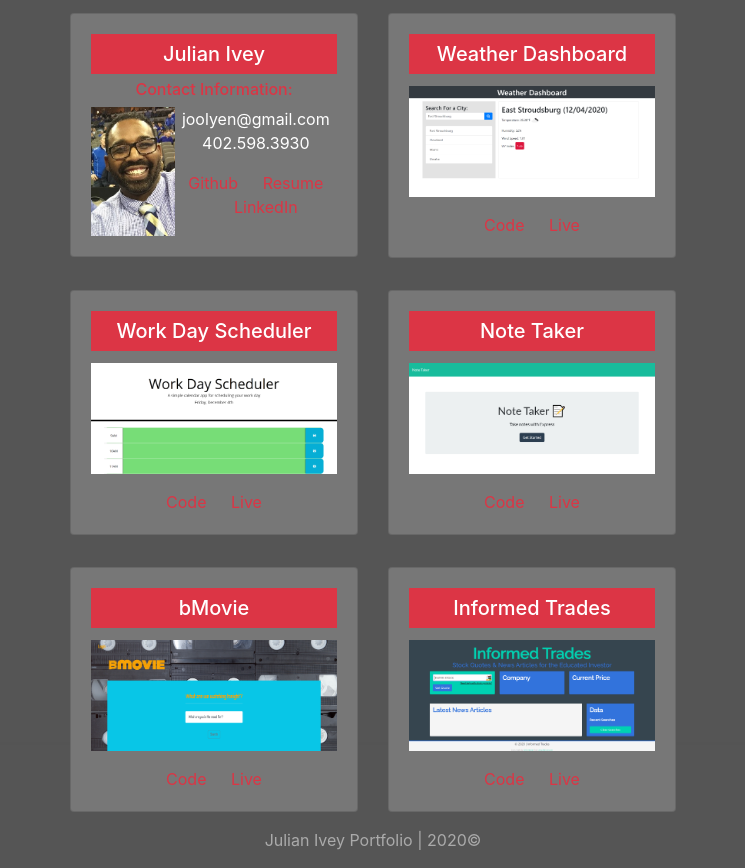
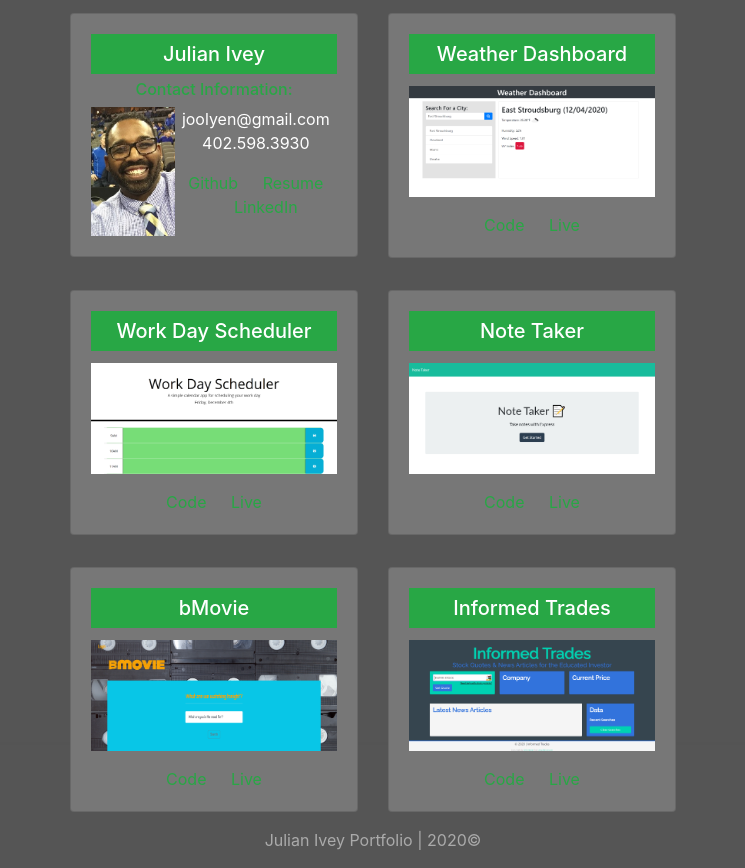
Before and after one commit to joolyen/Updated-Portfolio-2, a plain HTML site: page index.html in a window 1280 px wide. Shown: the part 55-923 px from the top of the page, without its empty margins (267-1012 px from the left). Drawn offline with nearby package versions, Linux system fonts and the light colour scheme.

Commit message:
added the two new tiles and I changed the colors a little so you could tell it's a different site

```diff
--- a/index.html
+++ b/index.html
@@ -28,23 +28,23 @@
                 <div class="col">
                     <div class="card" style="width: 18rem;margin:1em auto;">
                         <div class="card-body" style="text-align:center;">
-                          <h5 class="card-title bg-danger p-2">Julian Ivey</h5>
-                          <h6 class="card-subtitle mb-2 text-danger">Contact Information:</h6>
+                          <h5 class="card-title bg-success p-2">Julian Ivey</h5>
+                          <h6 class="card-subtitle mb-2 text-success">Contact Information:</h6>
                           <img src="Assets/img/julian.png" style="width:34%;float:left;" alt="Julian Ivey" />
                           <p class="card-text"><a href="mailto:joolyen@gmail.com">joolyen@gmail.com</a></a><br />402.598.3930</p>
-                          <a class="card-link text-danger" href="https://github.com/joolyen/">Github</a>
-                          <a class="card-link text-danger" href="https://docs.google.com/document/d/1MJaN92tZMVPVLXZaddOZ8zraUWN0hePiqg4eYCXo4FA/edit?usp=sharing">Resume</a>
-                          <a class="card-link text-danger" href="https://www.linkedin.com/in/julianivey/">LinkedIn</a>
+                          <a class="card-link text-success" href="https://github.com/joolyen/">Github</a>
+                          <a class="card-link text-success" href="https://docs.google.com/document/d/1MJaN92tZMVPVLXZaddOZ8zraUWN0hePiqg4eYCXo4FA/edit?usp=sharing">Resume</a>
+                          <a class="card-link text-success" href="https://www.linkedin.com/in/julianivey/">LinkedIn</a>
                         </div>
                       </div>
                 </div>
                 <div class="col">
                     <div class="card" style="width: 18rem;margin:1em auto;">
                         <div class="card-body">
-                          <h5 class="card-title bg-danger p-2">Weather Dashboard</h5>
+                          <h5 class="card-title bg-success p-2">Weather Dashboard</h5>
                           <p><img src="Assets/img/weather-dashboard.png" style="width:100%;" alt="Weather Dashboard" /></p>
-                          <a href="https://github.com/joolyen/Weather-Dashboard" class="card-link text-danger">Code</a>
-                          <a href="https://joolyen.github.io/Weather-Dashboard/" class="card-link text-danger">Live</a>
+                          <a href="https://github.com/joolyen/Weather-Dashboard" class="card-link text-success">Code</a>
+                          <a href="https://joolyen.github.io/Weather-Dashboard/" class="card-link text-success">Live</a>
                         </div>
                       </div>
                 </div>
@@ -53,20 +53,20 @@
                 <div class="col">
                     <div class="card" style="width: 18rem;margin:1em auto;">
                         <div class="card-body">
-                          <h5 class="card-title bg-danger p-2">Work Day Scheduler</h5>
+                          <h5 class="card-title bg-success p-2">Work Day Scheduler</h5>
                           <p><img src="Assets/img/work-day-scheduler.png" style="width:100%;" alt="Work Day Scheduler" /></p>
-                          <a href="https://github.com/joolyen/Work-Day-Scheduler/" class="card-link text-danger">Code</a>
-                          <a href="https://joolyen.github.io/Work-Day-Scheduler/" class="card-link text-danger">Live</a>
+                          <a href="https://github.com/joolyen/Work-Day-Scheduler/" class="card-link text-success">Code</a>
+                          <a href="https://joolyen.github.io/Work-Day-Scheduler/" class="card-link text-success">Live</a>
                         </div>
                       </div>
                 </div>
                 <div class="col">
                     <div class="card" style="width: 18rem;margin:1em auto;">
                         <div class="card-body">
-                          <h5 class="card-title bg-danger p-2">Note Taker</h5>
+                          <h5 class="card-title bg-success p-2">Note Taker</h5>
                           <p><img src="Assets/img/note-taker.png" style="width:100%;" alt="Note Taker" /></p>
-                          <a href="https://github.com/joolyen/Note-Taker" class="card-link text-danger">Code</a>
-                          <a href="https://taker-notes.herokuapp.com/" class="card-link text-danger">Live</a>
+                          <a href="https://github.com/joolyen/Note-Taker" class="card-link text-success">Code</a>
+                          <a href="https://taker-notes.herokuapp.com/" class="card-link text-success">Live</a>
                         </div>
                       </div>
                 </div>
@@ -75,20 +75,20 @@
               <div class="col">
                   <div class="card" style="width: 18rem;margin:1em auto;">
                       <div class="card-body">
-                        <h5 class="card-title bg-danger p-2">bMovie</h5>
+                        <h5 class="card-title bg-success p-2">bMovie</h5>
                         <p><img src="Assets/img/movie-lookup.png" style="width:100%;" alt="bMovie" /></p>
-                        <a href="https://github.com/joolyen/Project2" class="card-link text-danger">Code</a>
-                        <a href="https://our-movie-lookup.herokuapp.com/" class="card-link text-danger">Live</a>
+                        <a href="https://github.com/joolyen/Project2" class="card-link text-success">Code</a>
+                        <a href="https://our-movie-lookup.herokuapp.com/" class="card-link text-success">Live</a>
                       </div>
                     </div>
               </div>
               <div class="col">
                   <div class="card" style="width: 18rem;margin:1em auto;">
                       <div class="card-body">
-                        <h5 class="card-title bg-danger p-2">Informed Trades</h5>
+                        <h5 class="card-title bg-success p-2">Informed Trades</h5>
                         <p><img src="Assets/img/informed-trades.png" style="width:100%;" alt="Informed Trades" /></p>
-                        <a href="https://github.com/joolyen/Informed_Trades" class="card-link text-danger">Code</a>
-                        <a href="https://joolyen.github.io/Informed_Trades/" class="card-link text-danger">Live</a>
+                        <a href="https://github.com/joolyen/Informed_Trades" class="card-link text-success">Code</a>
+                        <a href="https://joolyen.github.io/Informed_Trades/" class="card-link text-success">Live</a>
                       </div>
                     </div>
               </div>
```
